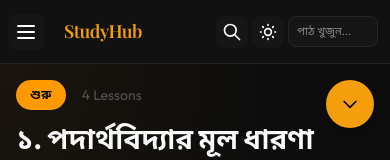
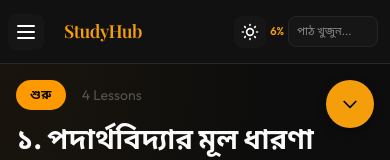
Before and after one commit to RuhulAminDSi/study-hub, a React (Vite) app in the folder study-app/: page / in a window 390 px wide. Shown: the top 160 px of the page. Built offline with nearby package versions, Linux system fonts and the light colour scheme.

Commit message:
fix: mobile search results and progress text display

```diff
--- a/study-app/src/App.tsx
+++ b/study-app/src/App.tsx
@@ -856,7 +856,6 @@ function App() {
   const [language, setLanguage] = useState<'en' | 'bn'>('bn')
   const [theme, setTheme] = useState<'dark' | 'light'>('dark')
   const [searchQuery, setSearchQuery] = useState('')
-  const [showSearch, setShowSearch] = useState(false)
 
   const searchResults = searchQuery.length >= 2 ? modules.flatMap(m =>
     m.lessons.filter(l =>
@@ -969,29 +968,13 @@ function App() {
               value={searchQuery}
               onChange={(e) => { setSearchQuery(e.target.value); }}
             />
-          </div>
-          <button onClick={() => setShowSearch(!showSearch)} className="theme-toggle" title="Search">
-            <svg className="w-5 h-5" fill="none" stroke="currentColor" viewBox="0 0 24 24">
-              <path strokeLinecap="round" strokeLinejoin="round" strokeWidth={2} d="M21 21l-6-6m2-5a7 7 0 11-14 0 7 7 0 0114 0z" />
-            </svg>
-          </button>
-          {showSearch && (
-            <div className="search-dropdown">
-              <input
-                type="text"
-                className="search-input"
-                placeholder={t.search}
-                value={searchQuery}
-                onChange={(e) => { setSearchQuery(e.target.value); }}
-                autoFocus
-              />
             {searchQuery.length >= 2 && (
-                <div className="search-results">
+              <div className="search-results-mobile">
                 {searchResults.length > 0 ? searchResults.map((result, i) => (
                   <div
                     key={i}
                     className="search-result-item"
-                      onClick={() => { setCurrentModule(result.moduleIndex); setCurrentLesson(result.lessonIndex); setExpandedModule(result.moduleIndex); setSearchQuery(''); setShowSearch(false); window.scrollTo({ top: 0, behavior: 'smooth' }); }}
+                    onClick={() => { setCurrentModule(result.moduleIndex); setCurrentLesson(result.lessonIndex); setExpandedModule(result.moduleIndex); setSearchQuery(''); window.scrollTo({ top: 0, behavior: 'smooth' }); }}
                   >
                     <div className="search-result-title">{language === 'bn' && result.titleBn ? result.titleBn : result.title}</div>
                     <div className="search-result-module">{result.moduleTitle}</div>
@@ -1004,7 +987,6 @@ function App() {
               </div>
             )}
           </div>
-          )}
           <button onClick={() => setTheme(theme === 'dark' ? 'light' : 'dark')} className="theme-toggle" title={theme === 'dark' ? t.lightMode : t.darkMode}>
             {theme === 'dark' ? (
               <svg className="w-5 h-5" fill="none" stroke="currentColor" viewBox="0 0 24 24">
@@ -1022,6 +1004,7 @@ function App() {
           >
             {language === 'en' ? 'বাংলা' : 'English'}
           </button>
+          <div className="navbar-progress">
             <svg className="progress-ring" viewBox="0 0 36 36">
               <path
                 stroke="var(--text-dim)"
@@ -1040,6 +1023,8 @@ function App() {
               />
               <text x="18" y="20.5" textAnchor="middle" fill="var(--text-main)" fontSize="9" fontWeight="600" dominantBaseline="middle">{progress}%</text>
             </svg>
+            <span className="progress-text-mobile">{progress}%</span>
+          </div>
         </div>
       </nav>
 
--- a/study-app/src/index.css
+++ b/study-app/src/index.css
@@ -921,6 +921,7 @@ body {
   .search-box-mobile {
     order: 2;
     display: block;
+    position: relative;
   }
 
   .search-input-mobile {
@@ -930,8 +931,33 @@ body {
     font-size: 0.7rem;
   }
 
+  .search-results-mobile {
+    position: absolute;
+    top: 100%;
+    left: 0;
+    right: 0;
+    background: var(--bg-card);
+    border: 1px solid var(--border);
+    border-radius: 8px;
+    margin-top: 4px;
+    max-height: 200px;
+    overflow-y: auto;
+    z-index: 1000;
+    box-shadow: 0 10px 40px rgba(0,0,0,0.3);
+  }
+
   .navbar-progress {
-    display: none;
+    display: flex;
+    align-items: center;
+    gap: 6px;
+    margin-left: auto;
+  }
+
+  .progress-text-mobile {
+    display: block;
+    font-size: 0.7rem;
+    font-weight: 600;
+    color: var(--accent);
   }
 
   .language-toggle, .theme-toggle {
@@ -945,6 +971,16 @@ body {
 
   .progress-ring {
     display: none;
+  }
+
+  .scroll-buttons {
+    right: 0.5rem;
+    bottom: 1rem;
+  }
+
+  .scroll-btn {
+    width: 40px;
+    height: 40px;
   }
 }
 
```
Lines whose indentation alone changed are shown as unchanged.
